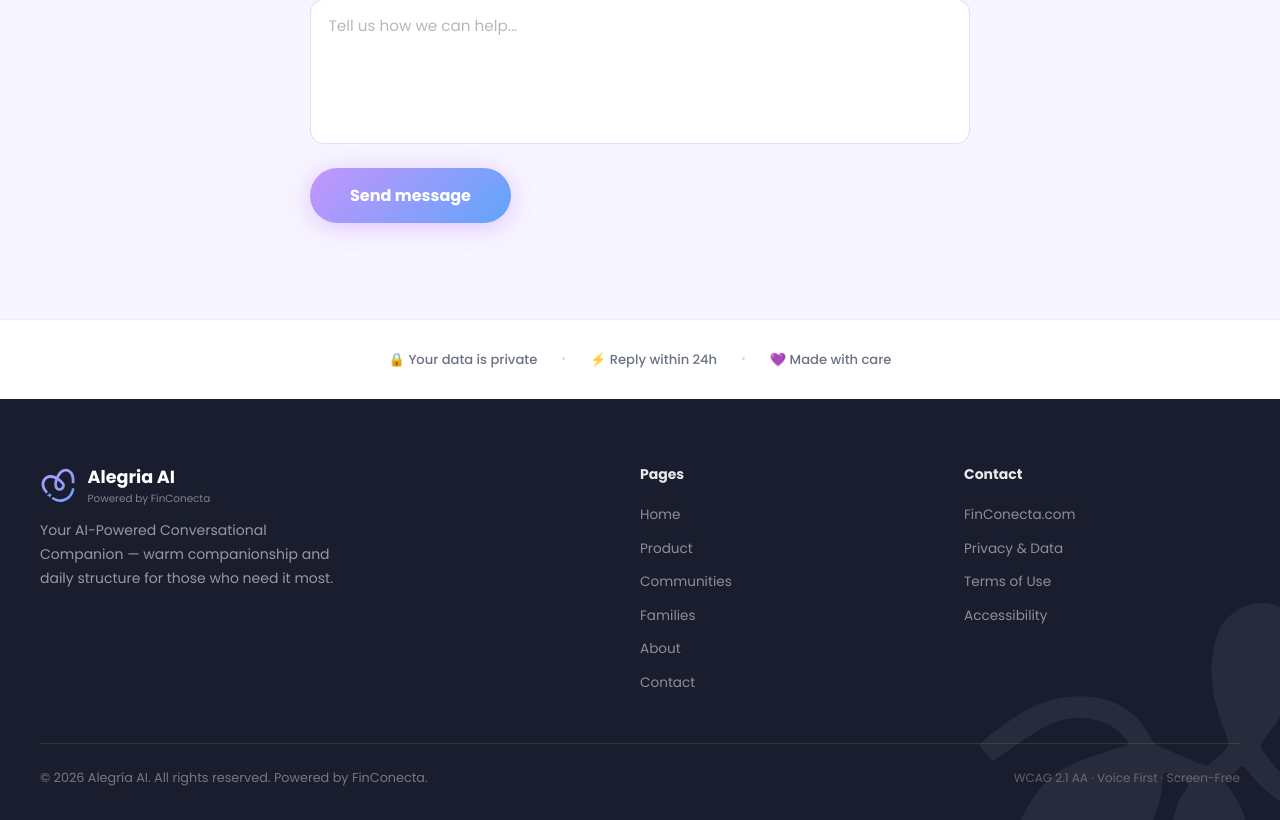
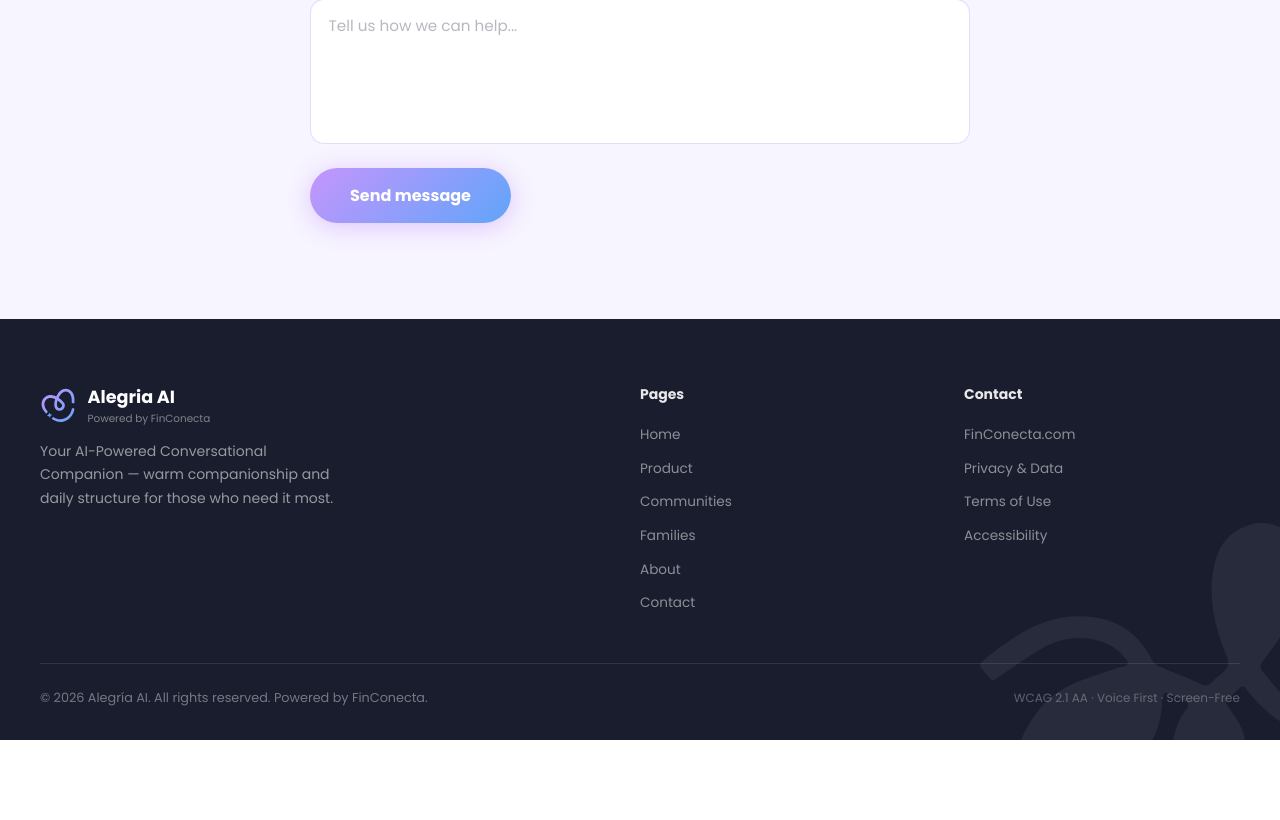
Before and after one commit to heymidori/alegriawebsite, a React (Vite) app: page /contacto in a window 1280 px wide. Shown: the part 891-1711 px from the top of the page. After the commit the page ends 1631 px from the top, so only its background shows below. Built offline with nearby package versions, Linux system fonts and the light colour scheme.

Commit message:
Remove duplicate trust bar from Contact page, keep footer

```diff
--- a/src/pages/Contact.tsx
+++ b/src/pages/Contact.tsx
@@ -104,15 +104,6 @@
         </div>
       </section>
 
-      {/* TRUST BAR */}
-      <div className="ct-trust">
-        <span>🔒 {t.trust1}</span>
-        <span className="ct-trust-dot" aria-hidden="true">·</span>
-        <span>⚡ {t.trust2}</span>
-        <span className="ct-trust-dot" aria-hidden="true">·</span>
-        <span>💜 {t.trust3}</span>
-      </div>
-
     </main>
   );
 }
```
